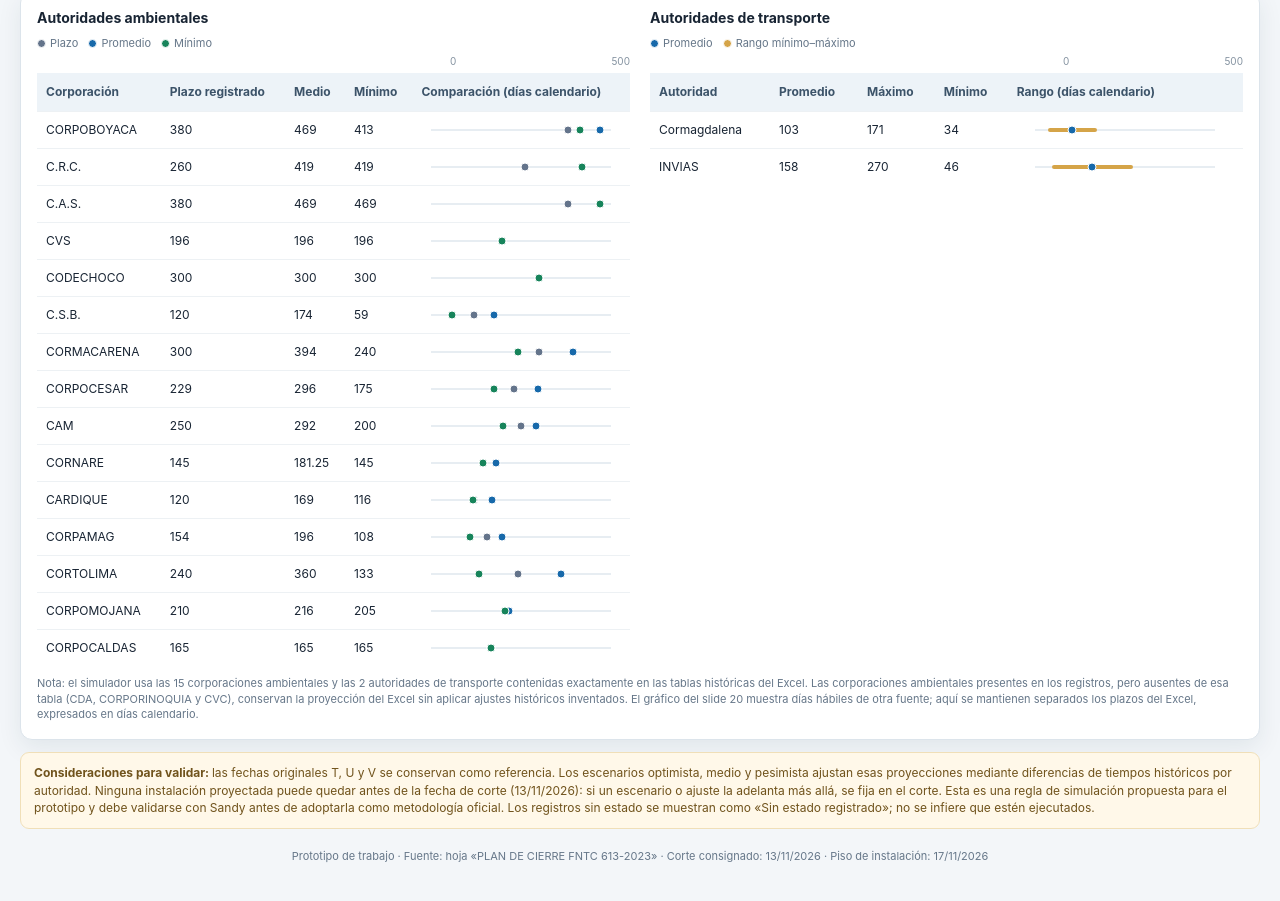
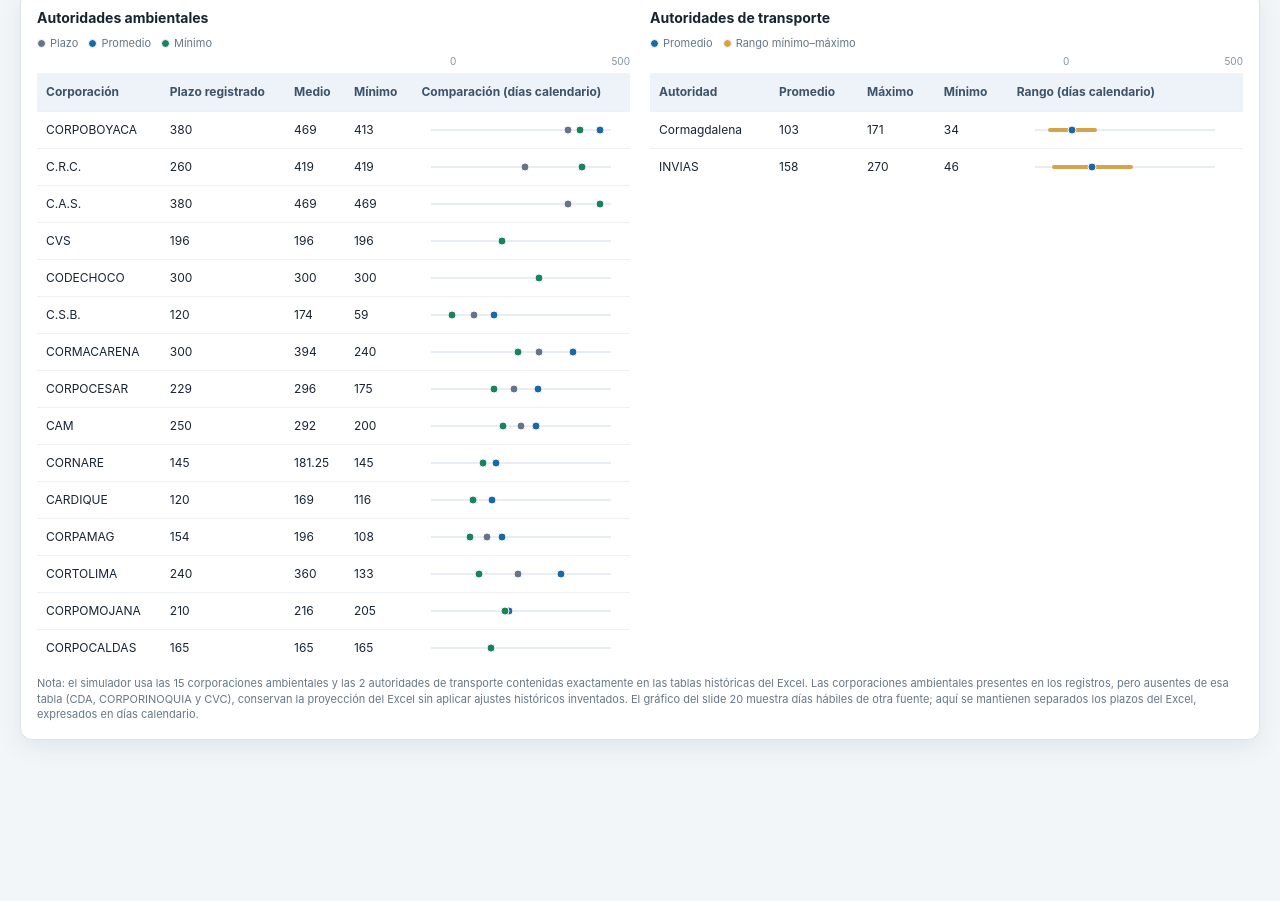
Before and after one commit to GeomaticaUIS/simuladorCierre, a plain HTML site: page index.html in a window 1280 px wide. Shown: the part 3703-4604 px from the top of the page. After the commit the page ends 4513 px from the top, so only its background shows below. Drawn offline with nearby package versions, Linux system fonts and the light colour scheme.

Commit message:
cambios index

```diff
--- a/index.html
+++ b/index.html
@@ -336,15 +336,7 @@
      </div>
     </div>
    </section>
-   <div class="flag">
-    <b>
-     Consideraciones para validar:
-    </b>
-    las fechas originales T, U y V se conservan como referencia. Los escenarios optimista, medio y pesimista ajustan esas proyecciones mediante diferencias de tiempos hist&oacute;ricos por autoridad. Ninguna instalaci&oacute;n proyectada puede quedar antes de la fecha de corte (13/11/2026): si un escenario o ajuste la adelanta m&aacute;s all&aacute;, se fija en el corte. Esta es una regla de simulaci&oacute;n propuesta para el prototipo y debe validarse con Sandy antes de adoptarla como metodolog&iacute;a oficial. Los registros sin estado se muestran como &laquo;Sin estado registrado&raquo;; no se infiere que est&eacute;n ejecutados.
-   </div>
-   <div class="foot" style="text-align:center;margin-top:20px">
-    Prototipo de trabajo &middot; Fuente: hoja &laquo;PLAN DE CIERRE FNTC 613-2023&raquo; &middot; Corte consignado: 13/11/2026 &middot; Piso de instalaci&oacute;n: 17/11/2026
-   </div>
+
   </main>
   <script src="https://cdnjs.cloudflare.com/ajax/libs/leaflet/1.9.4/leaflet.min.js">
   </script>
```
